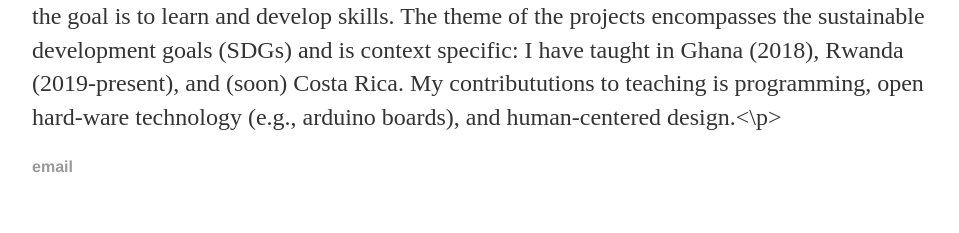
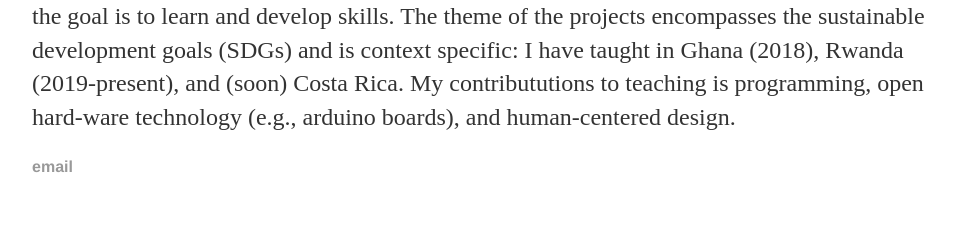
Before and after one commit to albinsalazar/albin, a Jekyll site: the page built from index.html, in a window 1280 px wide. Shown: the part 733-966 px from the top of the page, without its empty margins (160-1119 px from the left). Built offline with Jekyll 4.4.1, drawn with Linux system fonts in a browser that asks for light colours; some of the changed text lies outside the part shown.

Commit message:
Update index.html

```diff
--- a/index.html
+++ b/index.html
@@ -10,5 +10,5 @@ title: Albin Salazar
 
 <div class ="outreach">
 	<h2>Learning by doing.</h2>
-	<p>I am heavily committed to the practice of teaching, and believe that any person can contribute to (open) research. Consequently I co-founded <a href="https://home-education.fr">Home Association</a>, a non-profit orginization that seeks to implement project-based activities for University students such that the goal is to learn and develop skills. The theme of the projects encompasses the sustainable development goals (SDGs) and is context specific: I have taught in Ghana (2018), Rwanda (2019-present), and (soon) Costa Rica. My contribututions to teaching is programming, open hard-ware technology (e.g., arduino boards), and human-centered design.<\p>
+	<p>I am heavily committed to the practice of teaching, and believe that any person can contribute to (open) research. Consequently I co-founded <a href="https://home-education.fr">Home Association</a>, a non-profit orginization that seeks to implement project-based activities for University students such that the goal is to learn and develop skills. The theme of the projects encompasses the sustainable development goals (SDGs) and is context specific: I have taught in Ghana (2018), Rwanda (2019-present), and (soon) Costa Rica. My contribututions to teaching is programming, open hard-ware technology (e.g., arduino boards), and human-centered design.</p>
 </div><!-- /.outreach -->
```
